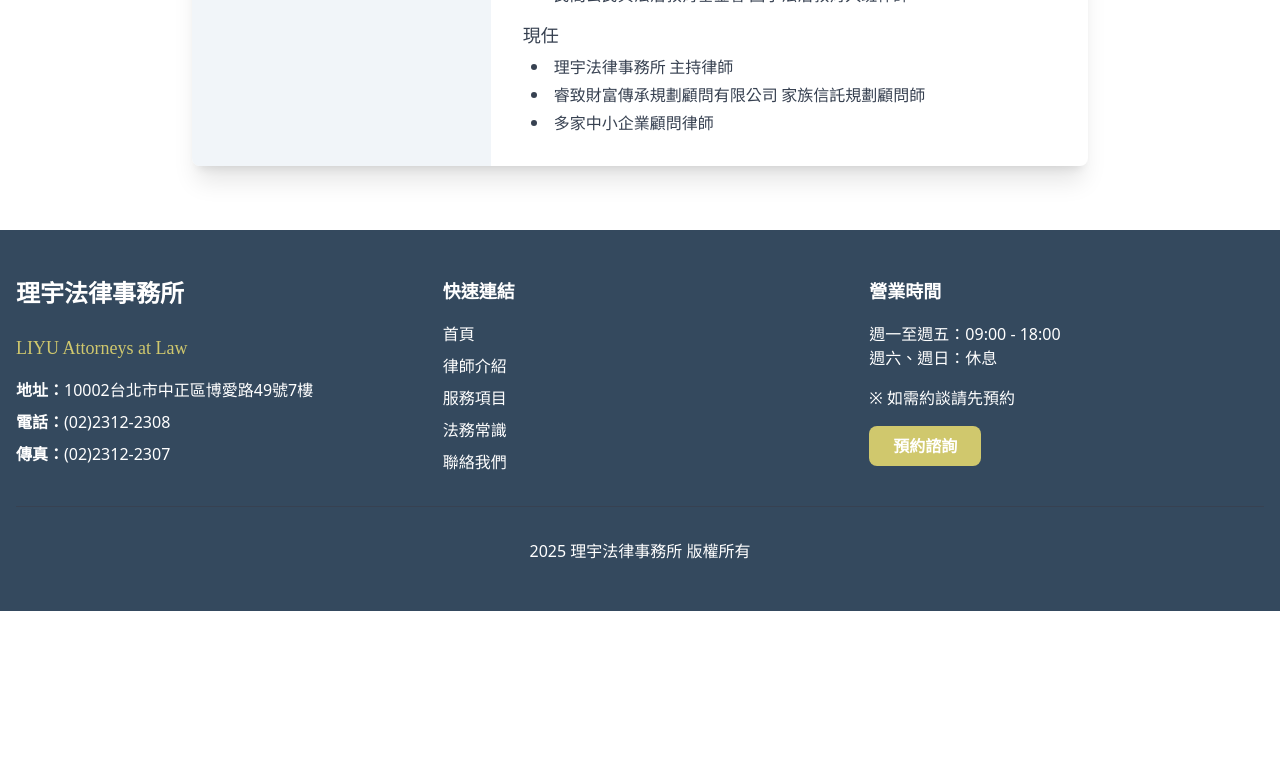
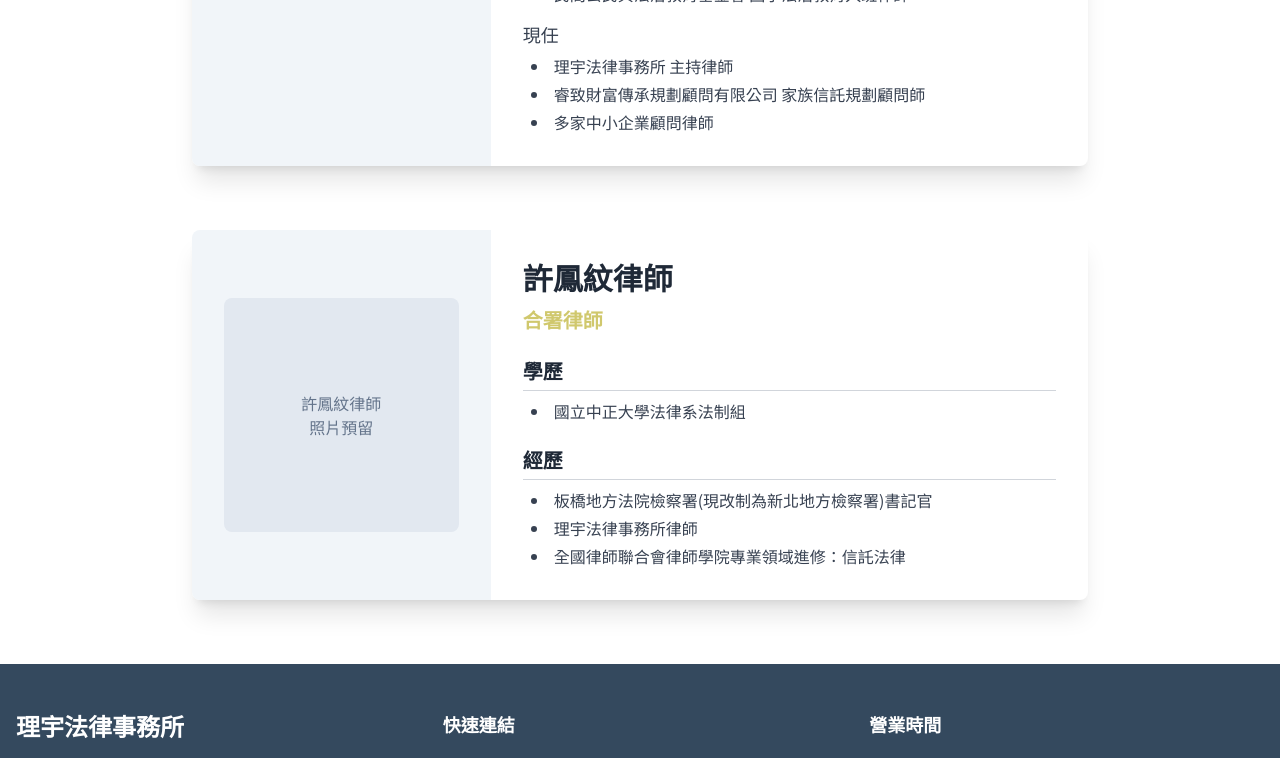
Before and after one commit to zellhuang0503/liyulaw_website, a React (Vite) app in the folder client/: page /team in a window 1280 px wide. Shown: the part 996-1754 px from the top of the page. Before the commit the page ends 1607 px from the top, so only its background shows below. Built offline with nearby package versions, Linux system fonts and the light colour scheme.

Commit message:
新增合署律師許鳳紋律師介紹

```diff
--- a/client/src/pages/Team.tsx
+++ b/client/src/pages/Team.tsx
@@ -52,7 +52,7 @@ const Team: React.FC = () => {
           initial={{ opacity: 0, y: 20 }}
           whileInView={{ opacity: 1, y: 0 }}
           transition={{ duration: 0.5 }}
-          className="bg-white rounded-lg shadow-xl overflow-hidden max-w-4xl mx-auto" // Wider, centered profile with more shadow
+          className="bg-white rounded-lg shadow-xl overflow-hidden max-w-4xl mx-auto mb-16" // Wider, centered profile with more shadow, added margin-bottom
         >
           <div className="md:flex"> {/* Flex container for two columns */}
             {/* Left Column: Photo Placeholder */}
@@ -104,6 +104,45 @@ const Team: React.FC = () => {
             </div>
           </div>
         </motion.div>
+
+        {/* New Lawyer Profile Section for 許鳳紋律師 */}
+        <motion.div
+          initial={{ opacity: 0, y: 20 }}
+          whileInView={{ opacity: 1, y: 0 }}
+          transition={{ duration: 0.5, delay: 0.2 }} // Added a small delay for staggered animation
+          className="bg-white rounded-lg shadow-xl overflow-hidden max-w-4xl mx-auto"
+        >
+          <div className="md:flex"> {/* Flex container for two columns */}
+            {/* Left Column: Photo Placeholder */}
+            <div className="md:w-1/3 bg-slate-100 p-8 flex flex-col items-center justify-center">
+              <div className="w-full aspect-square max-w-[250px] bg-slate-200 rounded-lg flex items-center justify-center mb-4 md:mb-0">
+                 <p className="text-slate-500 text-center p-4">許鳳紋律師<br/>照片預留</p>
+              </div>
+            </div>
+
+            {/* Right Column: Details */}
+            <div className="md:w-2/3 p-6 md:p-8">
+              <h3 className="text-3xl font-bold text-gray-800 mb-2">許鳳紋律師</h3>
+              <p className="text-xl text-[#D0C86D] font-semibold mb-6">合署律師</p>
+              <div className="text-gray-700 text-base space-y-6">
+                <div>
+                  <h4 className="text-xl font-semibold text-gray-800 mb-2 border-b pb-1 border-gray-300">學歷</h4>
+                  <ul className="list-disc list-inside pl-2 space-y-1 mt-2">
+                    <li>國立中正大學法律系法制組</li>
+                  </ul>
+                </div>
+                <div>
+                  <h4 className="text-xl font-semibold text-gray-800 mb-2 border-b pb-1 border-gray-300">經歷</h4>
+                  <ul className="list-disc list-inside pl-2 space-y-1 mt-2">
+                    <li>板橋地方法院檢察署(現改制為新北地方檢察署)書記官</li>
+                    <li>理宇法律事務所律師</li>
+                    <li>全國律師聯合會律師學院專業領域進修：信託法律</li>
+                  </ul>
+                </div>
+              </div>
+            </div>
+          </div>
+        </motion.div>
       </div>
     </motion.div>
   );
```
